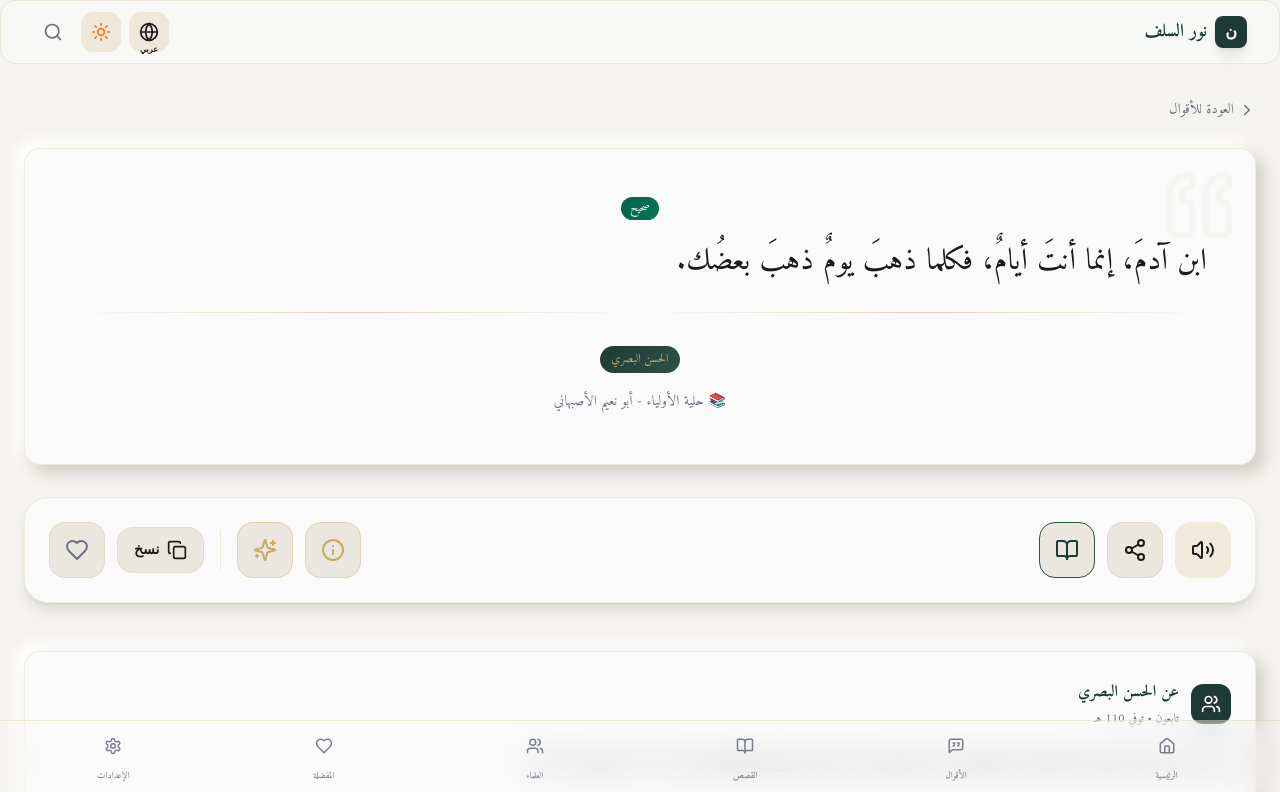
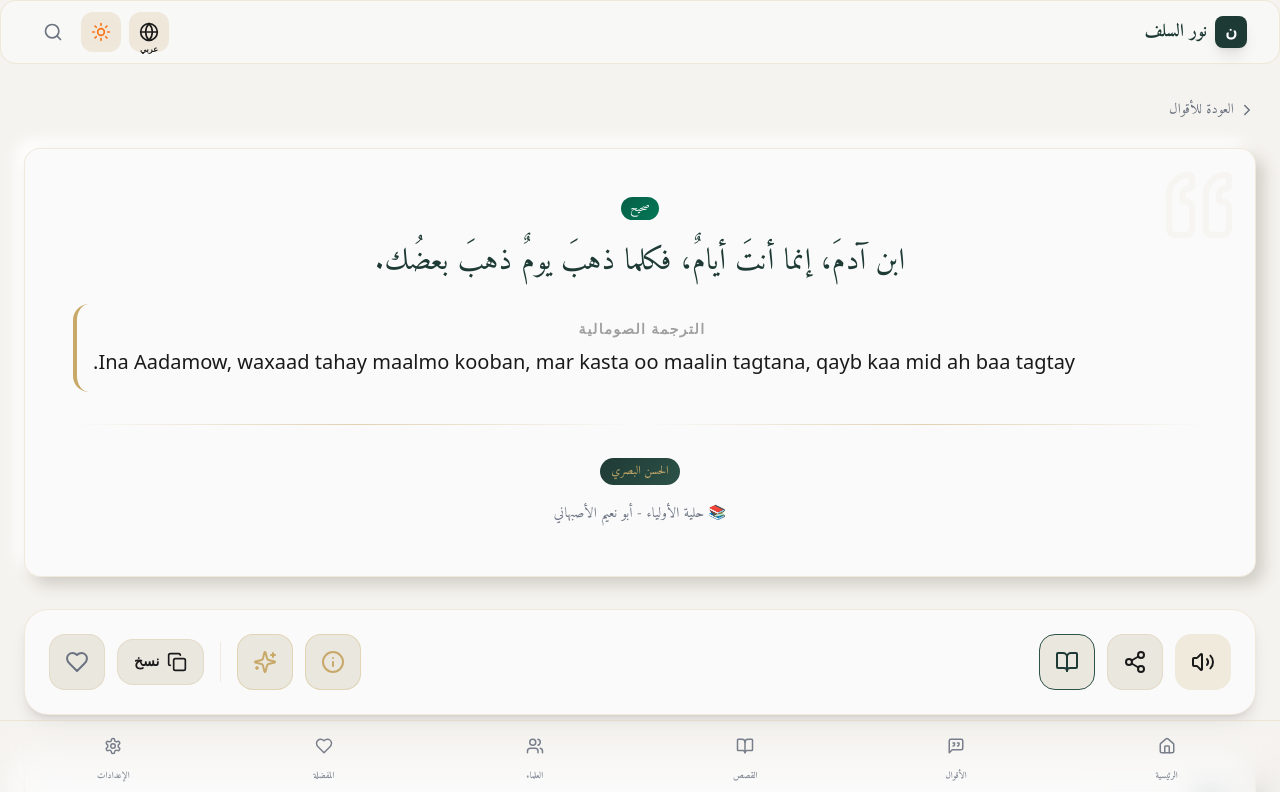
Before and after one commit to ibrahimcowke/AQWAAL-SALAF, a React (Vite) app: page /aqwaal/aqw-001 in a window 1280 px wide. Shown: the top 792 px of the page. Built offline with nearby package versions, Linux system fonts and the light colour scheme; no server answers; the database is empty; a web font is replaced by a local one.

Commit message:
feat: implement persistent bilingual sections for Somali users

```diff
--- a/src/i18n.ts
+++ b/src/i18n.ts
@@ -74,7 +74,8 @@ const resources = {
       "not_found": "غير موجود",
       "back": "رجوع",
       "back_to_quotes": "العودة للأقوال",
-      "back_to_scholars": "العودة للعلماء"
+      "back_to_scholars": "العودة للعلماء",
+      "somali_translation": "الترجمة الصومالية"
     }
   },
   en: {
@@ -149,7 +150,8 @@ const resources = {
       "not_found": "Not found",
       "back": "Back",
       "back_to_quotes": "Back to Sayings / العودة للأقوال",
-      "back_to_scholars": "Back to Scholars / العودة للعلماء"
+      "back_to_scholars": "Back to Scholars / العودة للعلماء",
+      "somali_translation": "Somali Translation"
     }
   },
   so: {
@@ -225,7 +227,8 @@ const resources = {
       "not_found": "Lama helin",
       "back": "Dib",
       "back_to_quotes": "Ku noqo Oraahyada",
-      "back_to_scholars": "Ku noqo Culimada"
+      "back_to_scholars": "Ku noqo Culimada",
+      "somali_translation": "Tirjumaadda Soomaaliga"
     }
   }
 }
--- a/src/pages/AqwalDetail.tsx
+++ b/src/pages/AqwalDetail.tsx
@@ -120,13 +120,23 @@ export default function AqwalDetail() {
           </div>
 
           <h2
-            className="qawl-text text-2xl md:text-3xl leading-relaxed mb-8"
+            className="qawl-text text-2xl md:text-3xl leading-relaxed mb-4"
             style={{
-              color: 'var(--color-text)',
-              direction: isArabic ? 'rtl' : 'ltr'
+              color: 'var(--color-primary)',
+              direction: 'rtl',
+              textAlign: 'center'
             }}>
-            {displayText}
+            {qawl.text_ar}
           </h2>
+
+          {qawl.text_so && (
+            <div className="mt-6 mb-8 p-4 rounded-2xl bg-[var(--color-bg-alt)]/30 border-l-4 border-[var(--color-gold)]">
+              <p className="text-sm font-bold uppercase tracking-widest opacity-40 mb-2">{t('somali_translation') || 'Tirjumaadda Soomaaliga'}</p>
+              <p className="text-lg md:text-xl leading-relaxed font-sans text-left" style={{ color: 'var(--color-text)' }}>
+                {qawl.text_so}
+              </p>
+            </div>
+          )}
 
           <div className="gold-divider mb-8 opacity-50" />
 
@@ -138,7 +148,7 @@ export default function AqwalDetail() {
             </Link>
             {qawl.source && (
               <p className="arabic-text text-sm" style={{ color: 'var(--color-text-muted)', direction: isArabic ? 'rtl' : 'ltr' }}>
-                📚 {isSomali && qawl.source_so ? qawl.source_so : qawl.source}
+                📚 {qawl.source} {qawl.source_so ? `• ${qawl.source_so}` : ''}
               </p>
             )}
           </div>
@@ -308,13 +318,22 @@ export default function AqwalDetail() {
                 </button>
               </div>
 
-              <div className="p-8 max-h-[60vh] overflow-y-auto">
-                <p
-                  className={`text-lg leading-relaxed text-[var(--color-text)] opacity-80 ${isArabic ? 'font-amiri text-right' : 'font-sans text-left'}`}
-                  style={{ direction: isArabic ? 'rtl' : 'ltr' }}
-                >
-                  {explanation}
-                </p>
+              <div className="p-8 max-h-[60vh] overflow-y-auto space-y-8">
+                <div>
+                  <p className="text-xs font-bold uppercase tracking-widest opacity-40 mb-3" style={{ color: 'var(--color-primary)' }}>Arabic / العربية</p>
+                  <p className="qawl-text text-xl leading-loose text-[var(--color-text)] text-right" style={{ direction: 'rtl' }}>
+                    {qawl.explanation_ar}
+                  </p>
+                </div>
+
+                {qawl.explanation_so && (
+                  <div className="pt-6 border-t border-[var(--color-card-border)]/50">
+                    <p className="text-xs font-bold uppercase tracking-widest opacity-40 mb-3" style={{ color: 'var(--color-gold)' }}>Somali / Soomaali</p>
+                    <p className="text-lg leading-relaxed text-[var(--color-text)] font-sans text-left">
+                      {qawl.explanation_so}
+                    </p>
+                  </div>
+                )}
               </div>
 
               <div className="p-6 bg-[var(--color-bg-alt)]/30 border-t border-[var(--color-card-border)] text-center">
--- a/src/pages/QisasReader.tsx
+++ b/src/pages/QisasReader.tsx
@@ -1,16 +1,18 @@
 import { useParams, useNavigate, Link } from 'react-router-dom';
 import { motion, useScroll, useSpring } from 'framer-motion';
-import { ChevronRight, Share2, Heart, Volume2, BookOpen, Maximize2, Minimize2 } from 'lucide-react';
+import { ChevronRight, Share2, Heart, Volume2, BookOpen, Maximize2, Minimize2, CheckCircle2, Circle } from 'lucide-react';
 import { useContentStore } from '../stores/contentStore';
 import { useAuthStore } from '../stores/authStore';
 import { useAudioStore } from '../stores/audioStore';
 import { useThemeStore } from '../stores/themeStore';
 import { useProgressStore } from '../stores/progressStore';
 import { useEffect } from 'react';
-import { CheckCircle2, Circle } from 'lucide-react';
+import { useTranslation } from 'react-i18next';
 import toast from 'react-hot-toast';
 
+
 export default function QisasReader() {
+  const { t } = useTranslation();
   const { id } = useParams();
   const navigate = useNavigate();
   const { qisas, getScholarById } = useContentStore();
@@ -133,11 +135,16 @@ export default function QisasReader() {
         <h1 className="arabic-text font-bold text-3xl md:text-4xl leading-tight mb-4" style={{ color: 'var(--color-primary)' }}>
           {qissa.title_ar}
         </h1>
+        {qissa.title_so && (
+          <h2 className="text-xl md:text-2xl font-sans mb-4 opacity-60">
+            {qissa.title_so}
+          </h2>
+        )}
         <div className="flex items-center justify-center gap-3 text-xs arabic-text" style={{ color: 'var(--color-text-muted)' }}>
           {scholar && (
             <Link to={`/scholars/${scholar.id}`} className="flex items-center gap-1 hover:text-[var(--color-gold)]">
               <BookOpen size={14} />
-              {scholar.name_ar}
+              {scholar.name_ar} {scholar.name_so ? `(${scholar.name_so})` : ''}
             </Link>
           )}
           <span>•</span>
@@ -151,10 +158,20 @@ export default function QisasReader() {
         initial={{ opacity: 0 }}
         animate={{ opacity: 1 }}
         transition={{ duration: 0.8 }}
-        className="kitab-text mb-20 whitespace-pre-wrap selection:bg-gold-light/30"
-        style={{ fontSize: `${fontSize}rem` }}
+        className="mb-20 space-y-12"
       >
-        {qissa.content_ar}
+        <div className="kitab-text whitespace-pre-wrap" style={{ fontSize: `${fontSize}rem` }}>
+          {qissa.content_ar}
+        </div>
+
+        {qissa.content_so && (
+          <div className="p-8 md:p-12 rounded-3xl bg-[var(--color-bg-alt)]/30 border-l-4 border-[var(--color-gold)] space-y-6">
+            <p className="text-sm font-bold uppercase tracking-widest opacity-40">{t('somali_translation') || 'Tirjumaadda Soomaaliga'}</p>
+            <div className="text-lg md:text-xl leading-relaxed font-sans text-left whitespace-pre-wrap" style={{ color: 'var(--color-text)' }}>
+              {qissa.content_so}
+            </div>
+          </div>
+        )}
       </motion.article>
 
       {/* Source & Authenticity Info */}
--- a/src/pages/ScholarProfile.tsx
+++ b/src/pages/ScholarProfile.tsx
@@ -83,12 +83,21 @@ export default function ScholarProfile() {
 
             <div className="gold-divider w-full max-w-md opacity-30 mb-6" />
 
-            <div className="flex items-start gap-2 text-right">
+            <div className="flex items-start gap-2 text-right mb-6">
                 <Info size={18} className="mt-1 flex-shrink-0 text-[var(--color-gold)]" />
-                <p className="arabic-text text-sm leading-loose max-w-2xl" style={{ color: 'var(--color-text)' }}>
+                <p className="arabic-text text-xl leading-loose max-w-2xl" style={{ color: 'var(--color-text)' }}>
                     {scholar.bio_ar}
                 </p>
             </div>
+
+            {scholar.bio_so && (
+                <div className="flex flex-col items-center w-full max-w-2xl text-left bg-[var(--color-bg-alt)]/30 p-6 rounded-2xl border-l-4 border-[var(--color-gold)]">
+                    <p className="text-xs font-bold uppercase tracking-widest opacity-40 mb-3">{t('somali_translation') || 'Tirjumaadda Soomaaliga'}</p>
+                    <p className="text-lg leading-relaxed font-sans" style={{ color: 'var(--color-text)' }}>
+                        {scholar.bio_so}
+                    </p>
+                </div>
+            )}
         </div>
       </motion.div>
 
```
